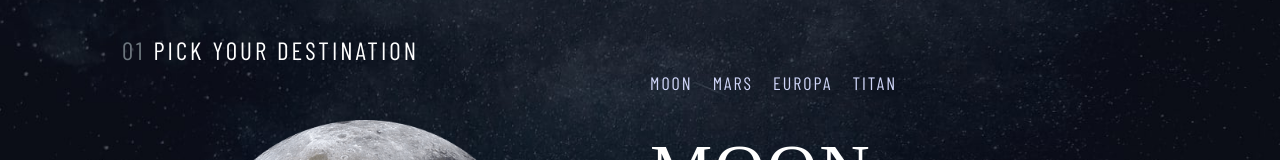
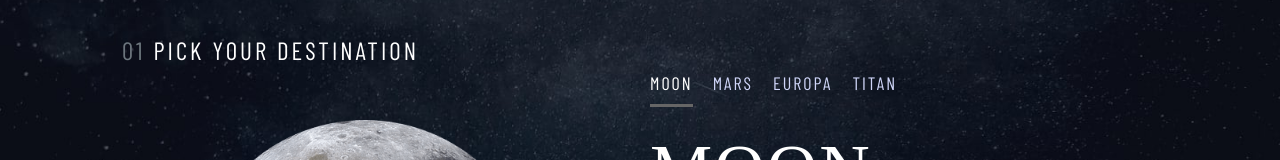
Before and after one commit to lawrenceprieto/space-tourism, a React (Vite) app: page /destination in a window 1280 px wide. In both pictures the pointer is over the element 671 px from the left and 256 px from the top of the page. Shown: the part 168-328 px from the top of the page. Built offline with nearby package versions, Linux system fonts and the light colour scheme; a web font is replaced by a local one.

Commit message:
set active and hover effect of destination nav

```diff
--- a/src/styles/destination.css
+++ b/src/styles/destination.css
@@ -44,6 +44,17 @@
     gap: 20px;
     margin-bottom: 10px;
     cursor: pointer;
+}
+
+.active {
+    color: #FFFFFF;
+    border-bottom: 3px solid white;
+}
+
+.navs div:hover {
+    border-bottom: 3px solid rgb(102, 102, 102);
+    padding: 0;
+    margin: 0;
 }
 
 .title {
```
